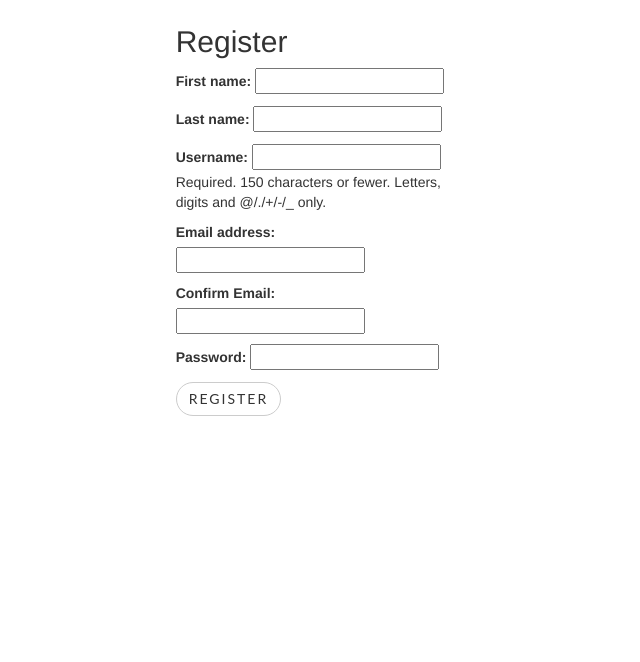
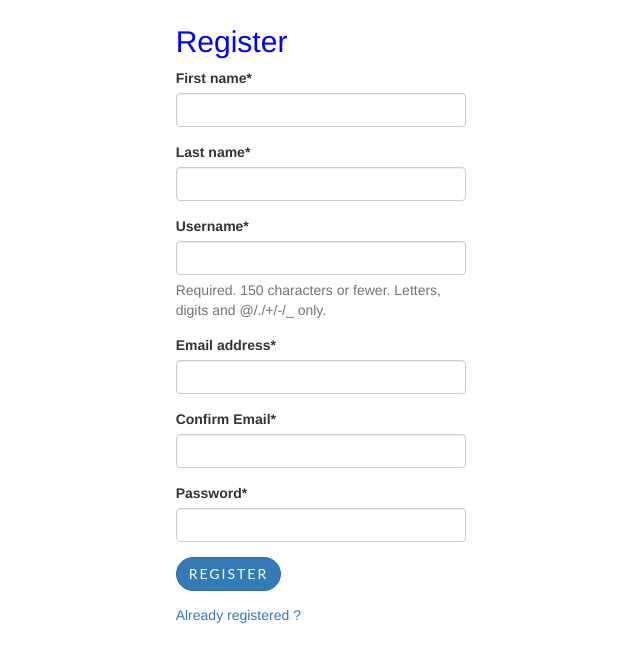
Before and after one commit to TejasBhitle/ProBlogger, a Django app: page /user/register/ in a window 1280 px wide. Shown: the part 65-727 px from the top of the page, without its empty margins (266-906 px from the left). Run offline with Django 3.2, Linux system fonts and the light colour scheme; parts of the project's set-up code (start-up, migrations or seed data) failed here and were passed over; some libraries are stand-ins or nearby versions.

Commit message:
crispy form added to auth forms

```diff
--- a/src/templates/user_form.html
+++ b/src/templates/user_form.html
@@ -1,17 +1,23 @@
 {% extends "base.html" %}
+{% load crispy_forms_tags %}
 
 {% block head.title %} {{ title }} | {{ block.super }} {% endblock head.title %}
 
 {% block content %}
 <div class="col-sm-3 col-sm-offset-4">
 
-    <h2>{{ title }}</h2>
+    <h2 style="color:blue;">{{ title }}</h2>
     <form method='POST' action='' enctype='multipart/form-data'>{% csrf_token %}
 
-        {{ form.as_p }}
-        <input type='submit' class='btn btn-default' value='{{ title }}' />
+        {{ form | crispy }}
+        <input type='submit' class='btn btn-primary' value='{{ title }}' />
     </form>
+    {% if title == 'Login' %}
+    <a href="/user/register/">Not registered ?</a>
+    {% else %}
+    <a href="/user/login/">Already registered ?</a>
+    {% endif %}
 
+    <br><br><br><br>
 </div>
-
 {% endblock content %}
```
